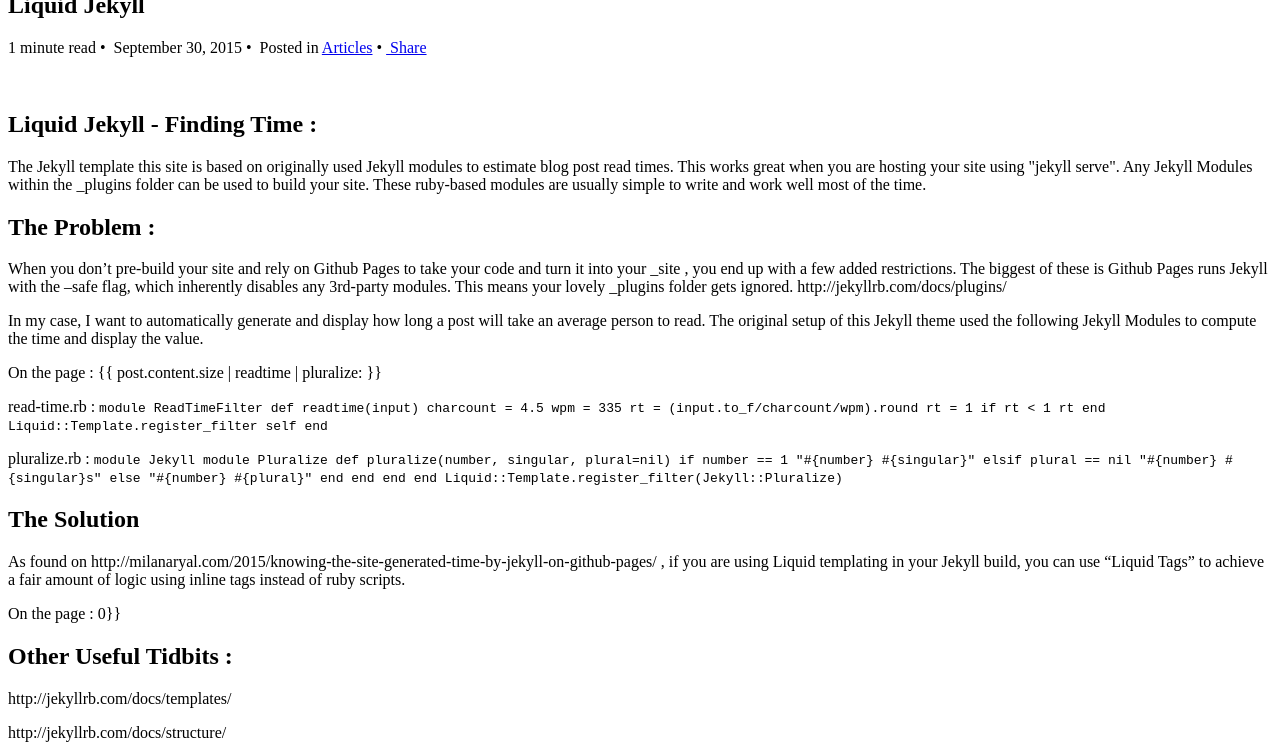
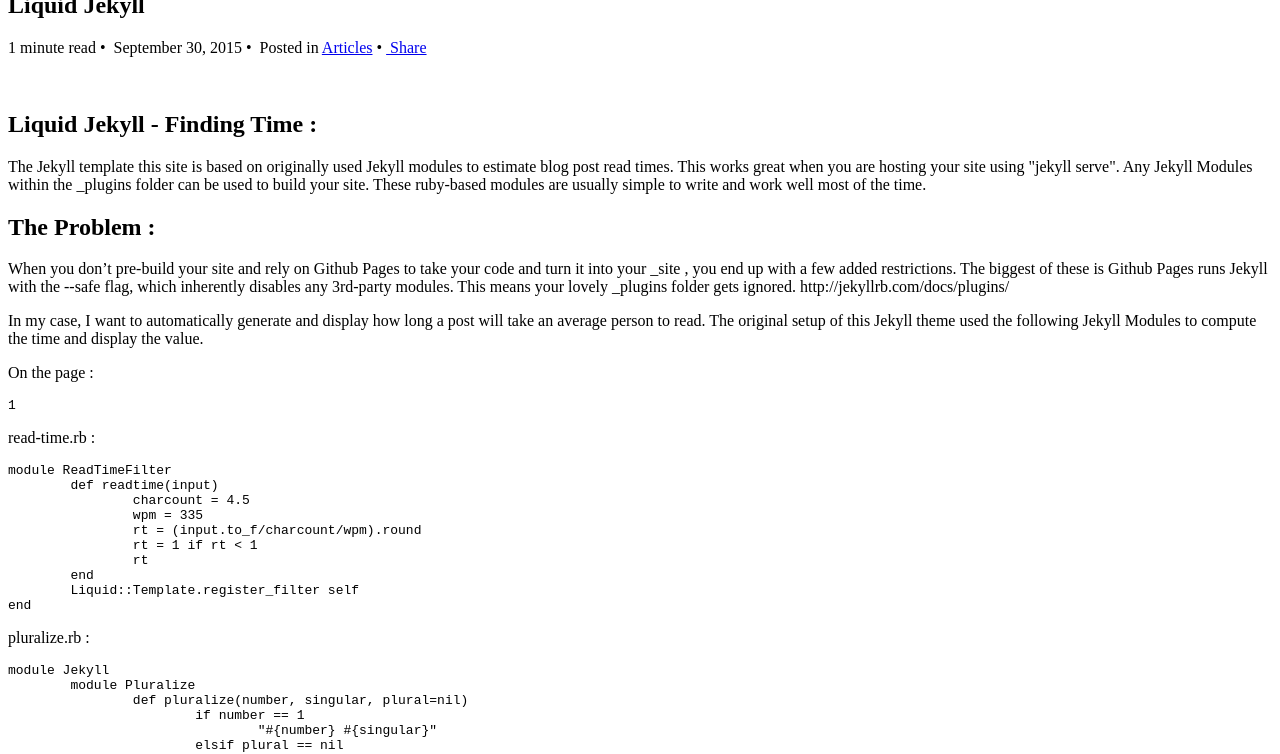
Before and after one commit to hmfaysal/Jekyll-HMFAYSAL-Theme, a Jekyll site: the page built from _posts/2015-09-30-liquid-jekyll.md, in a window 1280 px wide and 900 px high, scrolled down 937 px, cut to the strip 0-754 px from the top of the window. Built offline with Jekyll 4.4.1, drawn with Linux system fonts in a browser that asks for light colours; comment, search, counter and statistics services are not loaded.

Commit message:
added post liquid jekyll

```diff
--- a/_posts/2015-09-30-liquid-jekyll.md
+++ b/_posts/2015-09-30-liquid-jekyll.md
@@ -18,16 +18,20 @@
 The Jekyll template this site is based on originally used Jekyll modules to estimate blog post read times. This works great when you are hosting your site using \"jekyll serve\". Any Jekyll Modules within the \_plugins folder can be used to build your site. These ruby-based modules are usually simple to write and work well most of the time.
 
 # The Problem &#58;
-When you don't pre-build your site and rely on Github Pages to take your code and turn it into your \_site , you end up with a few added restrictions. The biggest of these is Github Pages runs Jekyll with the --safe flag, which inherently disables any 3rd-party modules. This means your lovely \_plugins folder gets ignored.
+When you don't pre-build your site and rely on Github Pages to take your code and turn it into your \_site , you end up with a few added restrictions. The biggest of these is Github Pages runs Jekyll with the \-\-safe flag, which inherently disables any 3rd-party modules. This means your lovely \_plugins folder gets ignored.
 <a>http://jekyllrb.com/docs/plugins/</a>
 
 In my case, I want to automatically generate and display how long a post will take an average person to read. The original setup of this Jekyll theme used the following Jekyll Modules to compute the time and display the value.
 
 On the page &#58;
-{{ "{{ post.content.size | readtime | pluralize: "minute" }}}}
+
+~~~
+{{ post.content.size | readtime | pluralize: "minute" }}
+~~~
 
 read-time.rb &#58;
-<code>
+
+~~~
 module ReadTimeFilter
 	def readtime(input)
 		charcount = 4.5
@@ -38,10 +42,11 @@
 	end
 	Liquid::Template.register_filter self
 end
-</code>
+~~~
 
 pluralize.rb &#58;
-<code>
+
+~~~
 module Jekyll
 	module Pluralize
 		def pluralize(number, singular, plural=nil)
@@ -56,7 +61,7 @@
 	end
 end
 Liquid::Template.register_filter(Jekyll::Pluralize)
-</code>
+~~~
 
 # The Solution
 As found on <a>http://milanaryal.com/2015/knowing-the-site-generated-time-by-jekyll-on-github-pages/</a> , if you are using Liquid templating in your Jekyll build, you can use "Liquid Tags" to achieve a fair amount of logic using inline tags instead of ruby scripts.
```
